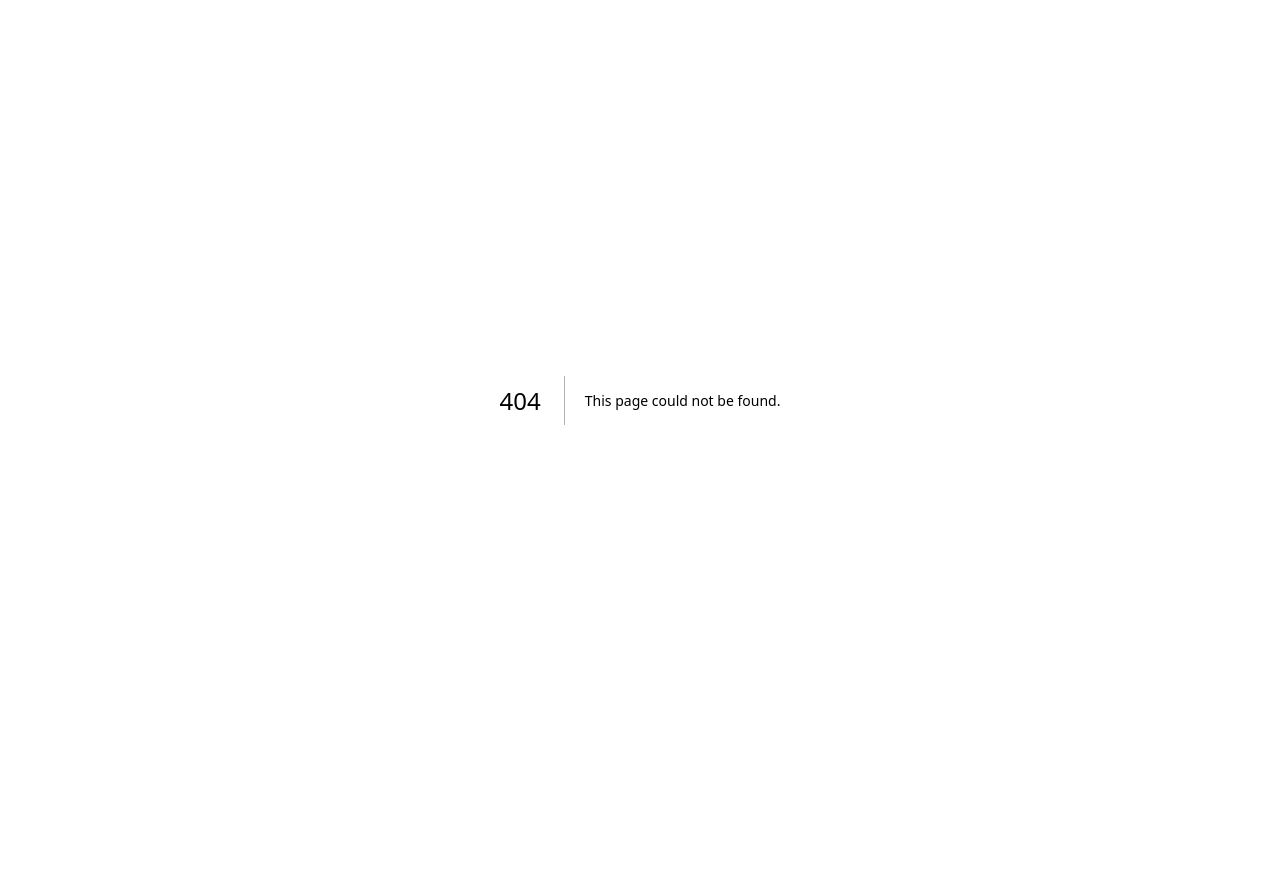
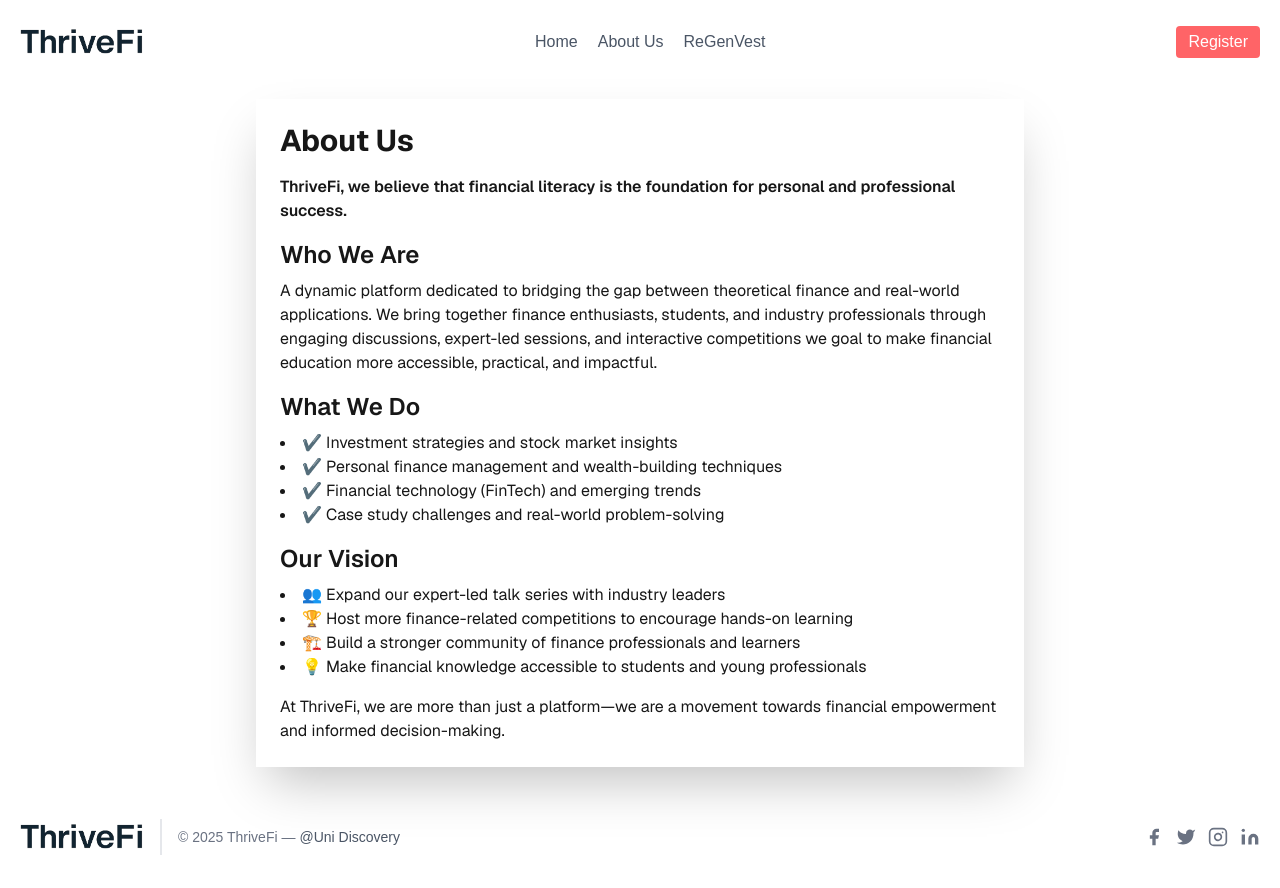
Before and after one commit to Vab31/finance_comp, a Next.js app: page /about_thrivefi in a window 1280 px wide. Before the commit this address had no page. Before the commit the page ends 800 px from the top, so only its background shows below. Built offline with nearby package versions, Linux system fonts and the light colour scheme.

Commit message:
thriveFi

```diff
--- a/package.json
+++ b/package.json
@@ -9,9 +9,10 @@
     "lint": "next lint"
   },
   "dependencies": {
+    "next": "15.2.3",
     "react": "^19.0.0",
     "react-dom": "^19.0.0",
-    "next": "15.2.3"
+    "react-icons": "^5.5.0"
   },
   "devDependencies": {
     "@tailwindcss/postcss": "^4",
--- /dev/null
+++ b/src/app/about_thrivefi/page.js
@@ -0,0 +1,49 @@
+import React from 'react'
+import { FaChartLine, FaUsers, FaGlobe } from "react-icons/fa";
+import Nav from '../component/nav';
+import Footer from '../component/thriveFi/footer';
+
+
+export default function Page() {
+  return (
+    <div>
+        <Nav/>
+ <div className="max-w-3xl my-4 mx-auto p-6 font-sans shadow-2xl">
+      <h1 className="text-3xl font-bold mb-4">About Us</h1>
+
+      <p className="mb-4">
+        <strong className="font-semibold">ThriveFi, we believe that financial literacy is the foundation for personal and professional success.</strong>
+      </p>
+
+      <h2 className="text-2xl font-semibold mb-2">Who We Are</h2>
+
+      <p className="mb-4">
+        A dynamic platform dedicated to bridging the gap between theoretical finance and real-world applications. We bring together finance enthusiasts, students, and industry professionals through engaging discussions, expert-led sessions, and interactive competitions we goal to make financial education more accessible, practical, and impactful.
+      </p>
+
+      <h2 className="text-2xl font-semibold mb-2">What We Do</h2>
+
+      <ul className="list-disc list-inside mb-4">
+        <li><span role="img" aria-label="checkmark">✔️</span> Investment strategies and stock market insights</li>
+        <li><span role="img" aria-label="checkmark">✔️</span> Personal finance management and wealth-building techniques</li>
+        <li><span role="img" aria-label="checkmark">✔️</span> Financial technology (FinTech) and emerging trends</li>
+        <li><span role="img" aria-label="checkmark">✔️</span> Case study challenges and real-world problem-solving</li>
+      </ul>
+
+      <h2 className="text-2xl font-semibold mb-2">Our Vision</h2>
+
+      <ul className="list-disc list-inside mb-4">
+        <li><span role="img" aria-label="people">👥</span> Expand our expert-led talk series with industry leaders</li>
+        <li><span role="img" aria-label="trophy">🏆</span> Host more finance-related competitions to encourage hands-on learning</li>
+        <li><span role="img" aria-label="building">🏗️</span> Build a stronger community of finance professionals and learners</li>
+        <li><span role="img" aria-label="lightbulb">💡</span> Make financial knowledge accessible to students and young professionals</li>
+      </ul>
+
+      <p>
+        At ThriveFi, we are more than just a platform—we are a movement towards financial empowerment and informed decision-making.
+      </p>
+    </div>
+    <Footer/>
+    </div>
+  )
+}
--- a/src/app/component/nav.js
+++ b/src/app/component/nav.js
@@ -11,10 +11,10 @@ export default function Nav() {
      <img className='sm:w-[10%] h-[10%] w-[20%] my-2' src='/images/logo.png' />
 
     <nav className="md:ml-auto md:mr-auto flex flex-wrap items-center text-base justify-center">
-      <a className="mr-5 hover:text-gray-900">Home</a>
-      <a className="mr-5 hover:text-gray-900">About Us</a>
-      <a className="mr-5 hover:text-gray-900">Events</a>
-      <a className="mr-5 hover:text-gray-900" href='/regenvest'>ReGenVest</a>
+      <a className="mr-5 hover:text-gray-900 hover:cursor-pointer" href='/'>Home</a>
+      <a className="mr-5 hover:text-gray-900 hover:cursor-pointer" href='/about_thrivefi'>About Us</a>
+      {/* <a className="mr-5 hover:text-gray-900 hover:cursor-pointer">Events</a> */}
+      <a className="mr-5 hover:text-gray-900 hover:cursor-pointer" href='/regenvest'>ReGenVest</a>
     </nav>
     <button className="inline-flex items-center bg-red-400 border-0 py-1 px-3 text-white focus:outline-none hover:bg-red-600 rounded text-base mt-4 md:mt-0">Register
 
--- a/src/app/component/thriveFi/event.js
+++ b/src/app/component/thriveFi/event.js
@@ -22,7 +22,7 @@ export default function Event() {
             </p>
             <div className="flex justify-center">
               <button className="inline-flex text-white bg-gray-800 border-0 py-2 px-6 focus:outline-none hover:bg-gray-950 rounded-xl text-lg">
-                Learn More
+                Register Now
               </button>
             </div>
           </div>
--- a/src/app/page.js
+++ b/src/app/page.js
@@ -1,11 +1,13 @@
 import Image from "next/image";
-import Nav from "./component/nav";
-import Hero from "./component/regenvest_home/hero";
-import Downhero from "./component/regenvest_home/downhero";
-import Time from "./component/regenvest_home/time";
-import Bout from "./component/regenvest_home/about";
-import Footer from "./component/footer";
-import Fre from "./component/regenvest_home/fre";
+// import Nav from "./component/nav";
+// import Hero from "./component/regenvest_home/hero";
+// import Downhero from "./component/regenvest_home/downhero";
+// import Time from "./component/regenvest_home/time";
+// import Bout from "./component/regenvest_home/about";
+// import Footer from "./component/footer";
+// import Fre from "./component/regenvest_home/fre";
+
+import Page from "./thrivefi_home/page";
 
 
 export default function Home() {
@@ -18,7 +20,8 @@ export default function Home() {
      <Downhero/>
      <Fre/>
      <Footer/> */}
-     <h1>Helllo</h1>
+
+     <Page/>
     </div>
   );
 }
```
Also changed, not shown: 1 other file (tests, documents, lock files or other folders).
